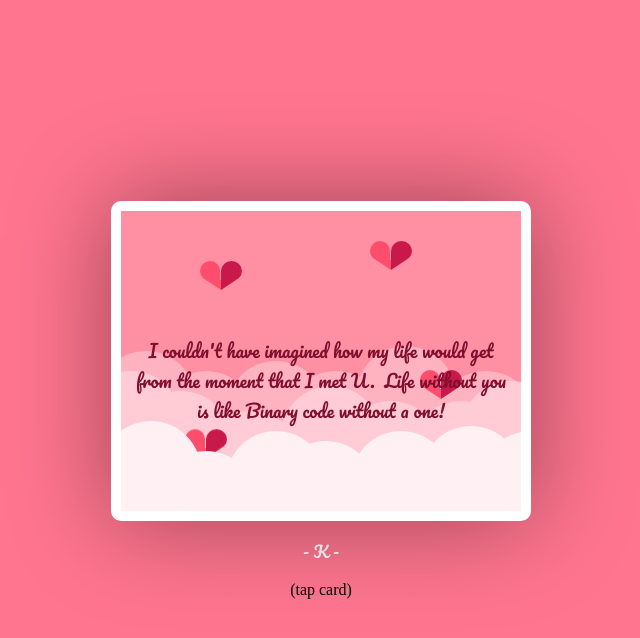
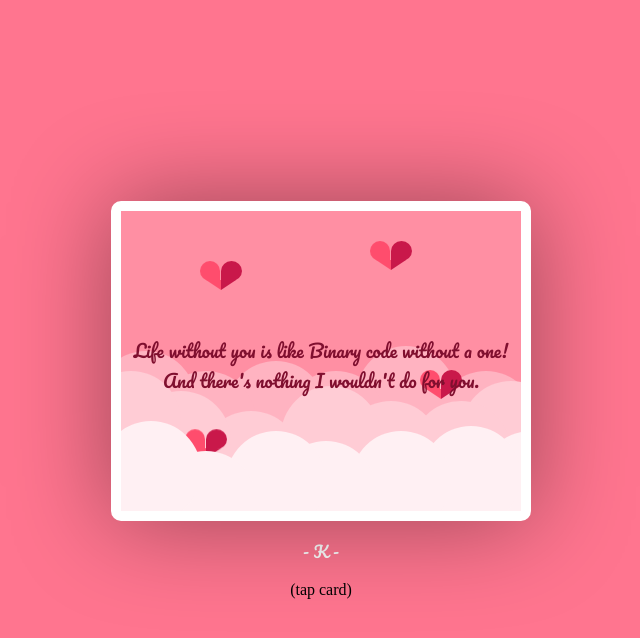
Before and after one commit to snowrain824/snowrain824.github.io, a plain HTML site: page 4APE/index.html in a window 1280 px wide. In both pictures the pointer is over the element 640 px from the left and 361 px from the top of the page. Shown: the whole page, without its empty margins (319-959 px from the left). Drawn offline with Linux system fonts and the light colour scheme.

Commit message:
Update style.css

```diff
--- a/4APE/style.css
+++ b/4APE/style.css
@@ -191,7 +191,7 @@ body {
 .text:hover:before {
     white-space: pre-wrap;
     font-size: 18px;
-    content:"I couldn't have imagined how my life would get from the moment that I met U.  Life without you is like Binary code without a one!";
+    content:"Life without you is like Binary code without a one!  And there's nothing I wouldn't do for you.";
 }
 
 .text:hover span {
```
